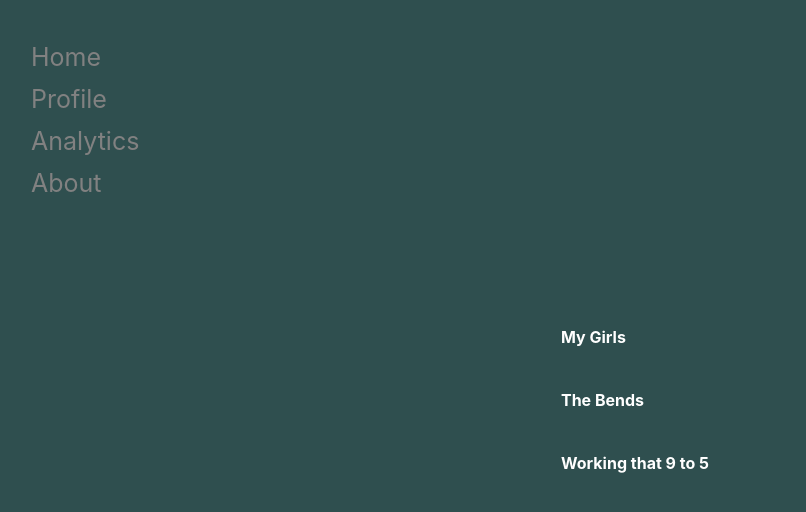
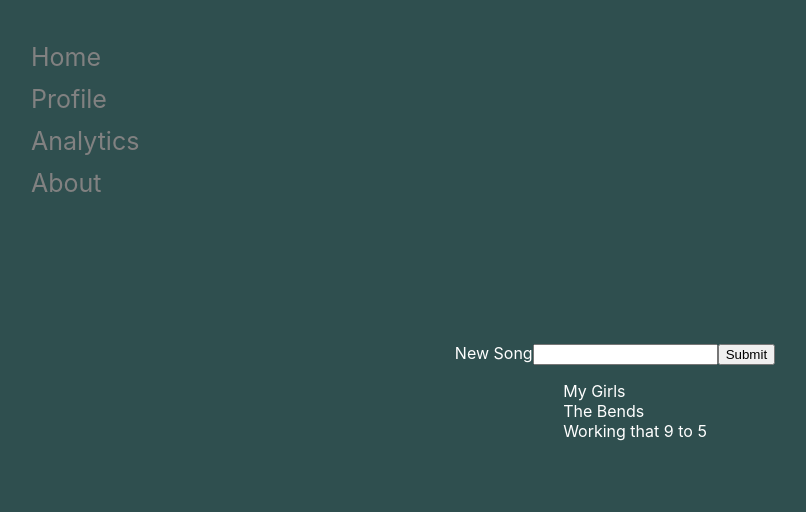
Before and after one commit to treddson/react-to-do, a React (Create React App) app: page / in a window 1280 px wide. Shown: the top 512 px of the page, without its empty margins (25-831 px from the left). Built offline with nearby package versions, Linux system fonts and the light colour scheme.

Commit message:
Lifting state / passing props. wowwee

```diff
--- a/package.json
+++ b/package.json
@@ -5,7 +5,8 @@
   "dependencies": {
     "react": "^16.8.6",
     "react-dom": "^16.8.6",
-    "react-scripts": "3.0.0"
+    "react-scripts": "3.0.0",
+    "uuid": "^8.3.2"
   },
   "scripts": {
     "start": "react-scripts start",
--- a/src/components/Song.js
+++ /dev/null
@@ -1,11 +0,0 @@
-import React, { Fragment } from "react";
-
-const Song = (props) => {
-  return (
-    <Fragment>
-      <h4>{props.title}</h4>
-    </Fragment>
-  );
-};
-
-export default Song;
--- /dev/null
+++ b/src/components/SongForm.js
@@ -0,0 +1,27 @@
+import React, { Fragment, useState } from "react";
+
+const SongForm = ({ addSong }) => {
+  const [title, setTitle] = useState("");
+
+  const handleSubmit = (e) => {
+    e.preventDefault();
+    addSong(title);
+    setTitle("");
+  };
+  return (
+    <Fragment>
+      <form onSubmit={handleSubmit}>
+        <label>New Song</label>
+        <input
+          type="text"
+          value={title}
+          require="true"
+          onChange={(e) => setTitle(e.target.value)}
+        />
+        <input type="submit" value="Submit" />
+      </form>
+    </Fragment>
+  );
+};
+
+export default SongForm;
--- a/src/components/Songs.js
+++ b/src/components/Songs.js
@@ -1,21 +1,26 @@
 import React, { Fragment, useState } from "react";
-import Song from "./Song";
 
-const Songs = (props) => {
+import { v4 as uuidv4 } from "uuid";
+import SongForm from "./SongForm";
+
+const Songs = () => {
   const [songs, setSongs] = useState([
-    { title: "My Girls", id: 1 },
-    { title: "The Bends", id: 2 },
-    { title: "Working that 9 to 5", id: 3 },
+    { title: "My Girls", id: uuidv4() },
+    { title: "The Bends", id: uuidv4() },
+    { title: "Working that 9 to 5", id: uuidv4() },
   ]);
+
+  const addSong = (title) => {
+    setSongs([...songs, { title, id: uuidv4() }]);
+  };
 
   return (
     <Fragment>
+      <SongForm addSong={addSong} />
       <div className="songs-list">
         <ul>
           {songs.map((song) => (
-            <li key={song.id}>
-              <Song title={song.title} />
-            </li>
+            <li key={song.id}>{song.title}</li>
           ))}
         </ul>
       </div>
```
Also changed, not shown: 1 other file (tests, documents, lock files or other folders).
